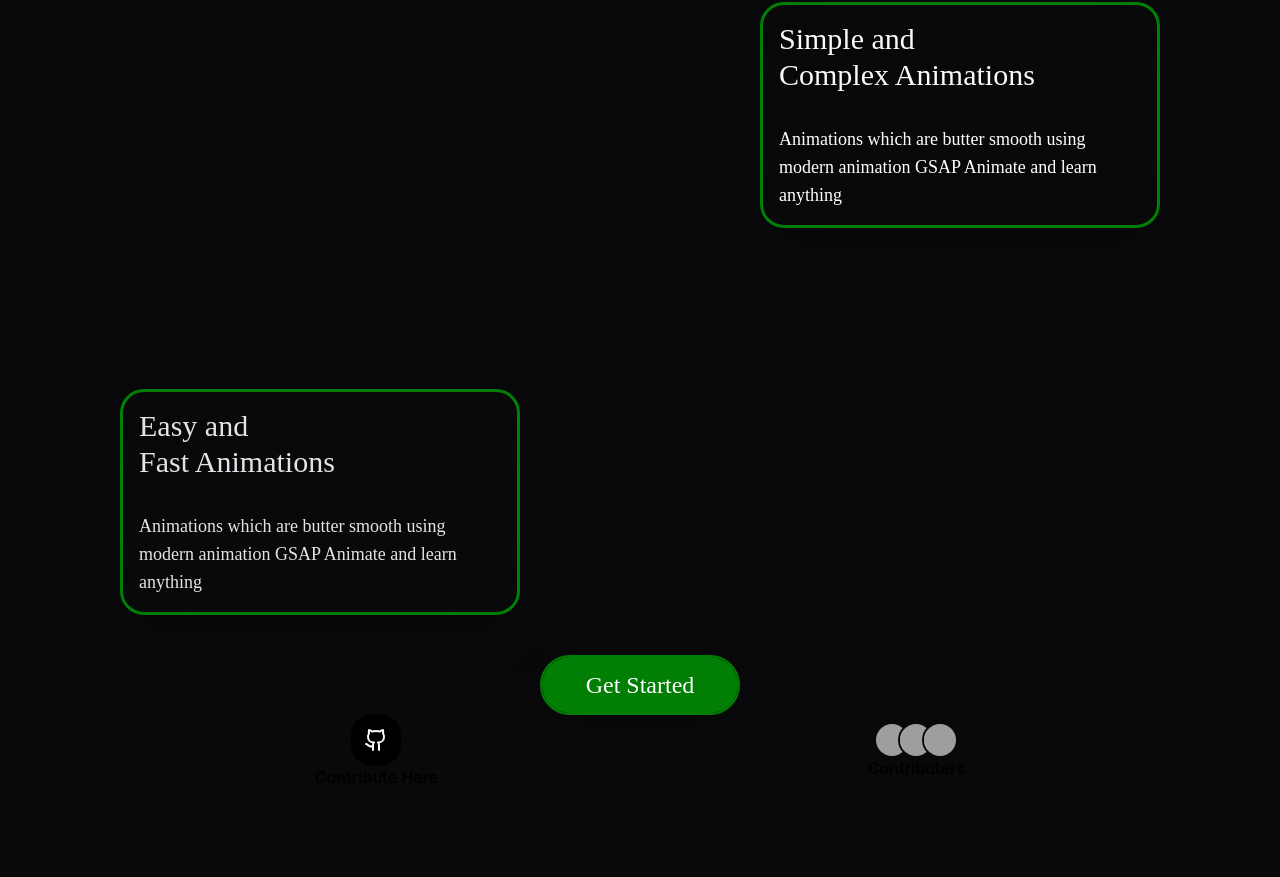
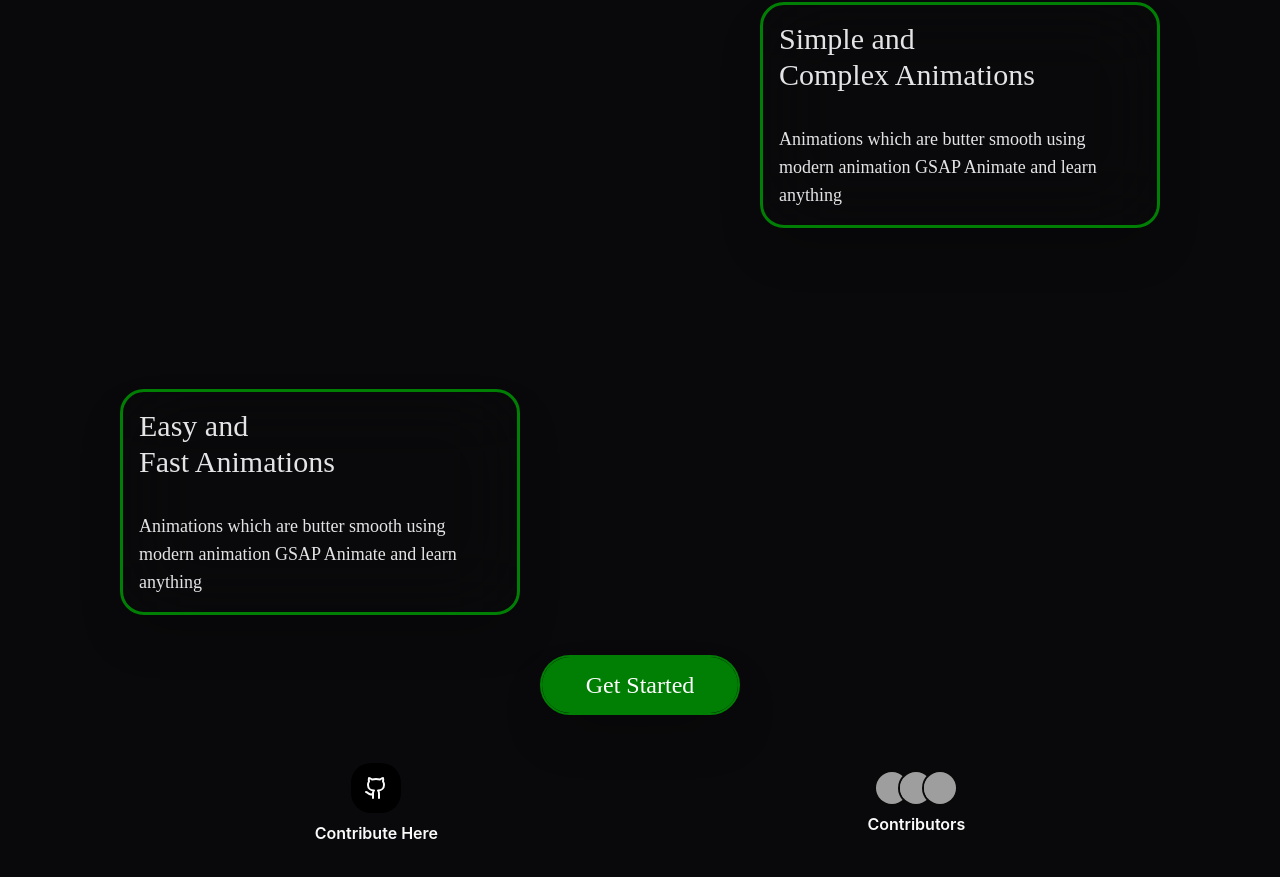
Before and after one commit to sai-amroji/algo-ameba, a React (Vite) app: page / in a window 1280 px wide. Shown: the part 935-1812 px from the top of the page. Before the commit the page ends 1724 px from the top, so only its background shows below. Built offline with nearby package versions, Linux system fonts and the light colour scheme; grey boxes are pictures that could not be loaded.

Commit message:
landing page changed

```diff
--- a/src/pages/LandingPage.tsx
+++ b/src/pages/LandingPage.tsx
@@ -1,23 +1,26 @@
 import { GithubIcon } from "lucide-react";
-import {Avatar, AvatarFallback, AvatarImage} from "@/components/ui/avatar";
+import { Avatar, AvatarFallback, AvatarImage } from "@/components/ui/avatar";
 import { useNavigate } from "react-router-dom";
 import { useRef, useEffect } from "react";
 import { gsap } from "gsap";
-import {Toggle} from "@/components/ui/toggle.tsx";
-import {ModeToggle} from "@/components/mode-toggle.tsx";
+import { ModeToggle } from "@/components/mode-toggle.tsx";
+
+// Reuse card description text
+const cardText =
+  "Animations which are butter smooth using modern animation GSAP Animate and learn anything";
 
 const LandingPage = () => {
   const navigate = useNavigate();
 
   const titleRef = useRef(null);
-    const cardsRef = useRef([]);
+  const cardsRef = useRef<Record<string, HTMLDivElement | null>>({});
   const buttonRef = useRef(null);
   const buttonBgRef = useRef(null);
 
   useEffect(() => {
-        // Title animation (letter by letter)
+    // Animate title
     if (titleRef.current) {
-            const letters = titleRef.current.querySelectorAll("span");
+      const letters = (titleRef.current as HTMLElement).querySelectorAll("span");
       gsap.from(letters, {
         opacity: 0,
         y: 50,
@@ -27,8 +30,9 @@ const LandingPage = () => {
       });
     }
 
-        // Cards animation (line by line)
-        cardsRef.current.forEach((card) => {
+    // Animate cards
+    Object.values(cardsRef.current).forEach((card) => {
+      if (card) {
         const lines = card.querySelectorAll("h2, div");
         gsap.from(lines, {
           opacity: 0,
@@ -37,9 +41,10 @@ const LandingPage = () => {
           duration: 0.6,
           ease: "power2.out",
         });
+      }
     });
 
-        // Get Started button animation
+    // Animate button
     if (buttonRef.current && buttonBgRef.current) {
       const tl = gsap.timeline();
       tl.from(buttonRef.current, {
@@ -60,97 +65,98 @@ const LandingPage = () => {
   }, []);
 
   return (
-        <div className={"w-full h-full bg-background"}>
-            <nav className={"flex w-full justify-end gap-8 p-4 text--primary text-shadow-[8px] backdrop-blur-2xl  font-[audiowide] font-regular text-[24px]"}>
+    <div className="w-full h-full bg-background text-foreground">
+      {/* Navigation */}
+      <nav className="flex w-full justify-end gap-8 p-4 text-primary backdrop-blur-2xl font-[audiowide] text-[24px]">
         <ModeToggle />
-                <p className="relative cursor-pointer border-b-2 border-transparent hover:border-[#00ff08] transition-all duration-300"
-                   onClick={() => navigate("/home")}>
+        <p
+          className="relative cursor-pointer border-b-2 border-transparent hover:border-[#00ff08] transition-all duration-300"
+          onClick={() => navigate("/home")}
+        >
           Home
         </p>
-                <p className="relative cursor-pointer border-b-2 border-transparent hover:border-[#00ff08] transition-all duration-300"
-                   onClick={() => navigate("/algorithms")}>
+        <p
+          className="relative cursor-pointer border-b-2 border-transparent hover:border-[#00ff08] transition-all duration-300"
+          onClick={() => navigate("/algorithms")}
+        >
           Algorithms
         </p>
-                <p className="relative cursor-pointer border-b-2 border-transparent hover:border-[#00ff08] transition-all duration-300"
-                   onClick={() => navigate("/about")}>
+        <p
+          className="relative cursor-pointer border-b-2 border-transparent hover:border-[#00ff08] transition-all duration-300"
+          onClick={() => navigate("/about")}
+        >
           About Us
         </p>
       </nav>
 
-            <header className={"flex justify-around items-center w-full p-0 my-20"}>
+      {/* Title */}
+      <header className="flex justify-around items-center w-full my-20">
         <h1
           ref={titleRef}
-                    className={"font-bold font-[audiowide] m-5 translate-x-[100px] text-[160px] text-white text-shadow-[0px_5px_5px_rgb(0,0,0)]"}
+          className="font-bold font-[audiowide] m-5 translate-x-[100px] text-[160px] text-foreground drop-shadow-[0_4px_4px_rgba(0,0,0,0.4)]"
         >
-                    {"Algo  Ameba".split(" ").map((letter, i) => (
+          {"Algo Ameba".split("").map((letter, i) => (
             <span key={i} className="inline-block">
-
               {letter}
             </span>
           ))}
         </h1>
       </header>
 
-
-            <div className={"flex flex-row justify-around"}>
-
-
-
-                <div className={"flex flex-col gap-8 m-10 justify-between"}>
+      {/* Card Columns */}
+      <div className="flex flex-row justify-around">
+        {/* Left Column (2 cards) */}
+        <div className="flex flex-col gap-8 m-10 justify-between">
           {[
-                        { title1: "Modern and", title2: "Fluid Animations", text: "Animations which are butter smooth using modern animation GSAP Animate and learn anything" },
-                        { title1: "Easy and", title2: "Fast Animations", text: "Animations which are butter smooth using modern animation GSAP Animate and learn anything" },
-                    ].map((card, i) => (
+            { id: "left-1", title1: "Modern and", title2: "Fluid Animations" },
+            { id: "left-2", title1: "Easy and", title2: "Fast Animations" },
+          ].map((card) => (
             <div
-                            key={i}
-                            ref={(el) => (cardsRef.current[i] = el)}
-                            className="w-full sm:w-[80%] md:w-[400px] h-auto rounded-3xl shadow-2xl backdrop-blur-2xl border-[3px] border-[#007f04] p-4 gap-4 hover:scale-100 transition ease-in-out duration-300"
+              key={card.id}
+              ref={(el) => (cardsRef.current[card.id] = el)}
+              className="w-full sm:w-[80%] md:w-[400px] rounded-3xl shadow-2xl backdrop-blur-2xl border-[3px] border-[#007f04] p-4 gap-4 hover:scale-105 transition-transform duration-300"
             >
               <div className="text-3xl text-primary font-[baijamjuri]">
                 <h2>{card.title1}</h2>
                 <h2>{card.title2}</h2>
               </div>
               <br />
-                            <div className="text-lg text-primary font-[arima] space-y-1 mt-2">
-                                <div>{card.text}</div>
-                            </div>
-                        </div>
-                    ))}
-
-
-                </div>
-
-
-                <div className={"flex flex-col gap-8 m-10 h-[1000px] justify-around content-center items-center"}>
-                    {[
-
-                        { title1: "Simple and", title2: "Complex Animations", text: "Animations which are butter smooth using modern animation GSAP Animate and learn anything" },
-
-                    ].map((card, i) => (
-                        <div
-                            key={i}
-                            ref={(el) => (cardsRef.current[i] = el)}
-                            className="w-full sm:w-[80%] md:w-[400px] h-auto rounded-3xl shadow-2xl backdrop-blur-2xl border-[3px] border-[#007f04] p-4 gap-4 hover:scale-105 transition ease-in-out duration-300"
-                        >
-                            <div className="text-3xl text- font-[baijamjuri]">
-                                <h2>{card.title1}</h2>
-                                <h2>{card.title2}</h2>
-                            </div>
-                            <br />
-                            <div className="text-lg text-[#ffffff] font-[arima] space-y-1 mt-2">
-                                <div>{card.text}</div>
+              <div className="text-lg text-primary font-[arima] mt-2">
+                <div>{cardText}</div>
               </div>
             </div>
           ))}
         </div>
 
-
+        {/* Right Column (1 card) */}
+        <div className="flex flex-col gap-8 m-10 h-[1000px] justify-around content-center items-center">
+          {[
+            { id: "right-1", title1: "Simple and", title2: "Complex Animations" },
+          ].map((card) => (
+            <div
+              key={card.id}
+              ref={(el) => (cardsRef.current[card.id] = el)}
+              className="w-full sm:w-[80%] md:w-[400px] rounded-3xl shadow-2xl backdrop-blur-2xl border-[3px] border-[#007f04] p-4 gap-4 hover:scale-105 transition-transform duration-300"
+            >
+              <div className="text-3xl text-primary font-[baijamjuri]">
+                <h2>{card.title1}</h2>
+                <h2>{card.title2}</h2>
+              </div>
+              <br />
+              <div className="text-lg text-primary font-[arima] mt-2">
+                <div>{cardText}</div>
+              </div>
+            </div>
+          ))}
+        </div>
       </div>
 
+      {/* Get Started Button */}
       <div
         ref={buttonRef}
-                className="relative flex justify-center items-center text-2xl text-white font-[arima] gap-4 rounded-full border-2 border-[#007f04] w-[200px] h-[60px] m-auto shadow-2xl overflow-hidden cursor-pointer"
+        className="relative flex justify-center items-center text-2xl text-white font-[arima] gap-4 rounded-full border-2 border-[#007f04] w-[200px] h-[60px] m-auto shadow-2xl overflow-hidden cursor-pointer hover:scale-105 transition-transform duration-300"
         onClick={() => navigate("/home")}
+        aria-label="Get Started"
       >
         <div
           ref={buttonBgRef}
@@ -159,25 +165,19 @@ const LandingPage = () => {
         <span>Get Started</span>
       </div>
 
+      {/* Footer */}
       <footer>
-
-                <div className={" flex justify-around items-center mx-25"}>
-
-                    <div className={"flex flex-col font-semibold font-size-[32px] items-center"}>
-
-
-                 <span className={"bg-black w-[50px] h-[50px] rounded-[20px] flex justify-center items-center py-2"}>
-                     <GithubIcon/>
-
+        <div className="flex justify-around items-center mx-25 py-12">
+          {/* GitHub */}
+          <div className="flex flex-col font-semibold items-center">
+            <span className="bg-black w-[50px] h-[50px] rounded-[20px] flex justify-center items-center py-2">
+              <GithubIcon />
             </span>
-                        <span className={"text-black"}>Contribute Here</span>
-
+            <span className="text-foreground mt-2">Contribute Here</span>
           </div>
 
-
-                    <div className={"font-size-[32px] font-semibold flex flex-col items-center"}>
-
-
+          {/* Contributors */}
+          <div className="font-semibold flex flex-col items-center">
             <div className="*:data-[slot=avatar]:ring-background flex -space-x-2 *:data-[slot=avatar]:ring-2 *:data-[slot=avatar]:grayscale">
               <Avatar>
                 <AvatarImage src="https://github.com/shadcn.png" alt="@shadcn" />
@@ -188,28 +188,12 @@ const LandingPage = () => {
                 <AvatarFallback>LR</AvatarFallback>
               </Avatar>
               <Avatar>
-                                <AvatarImage
-                                    src="https://github.com/evilrabbit.png"
-                                    alt="@evilrabbit"
-                                />
+                <AvatarImage src="https://github.com/evilrabbit.png" alt="@evilrabbit" />
                 <AvatarFallback>ER</AvatarFallback>
               </Avatar>
-
             </div>
-                        <span className={"text-black"}>
-
-                     Contributers
-                 </span>
-
+            <span className="text-foreground mt-2">Contributors</span>
           </div>
-
-
-
-
-
-
-
-
         </div>
       </footer>
     </div>
```
Lines whose indentation alone changed are shown as unchanged.
